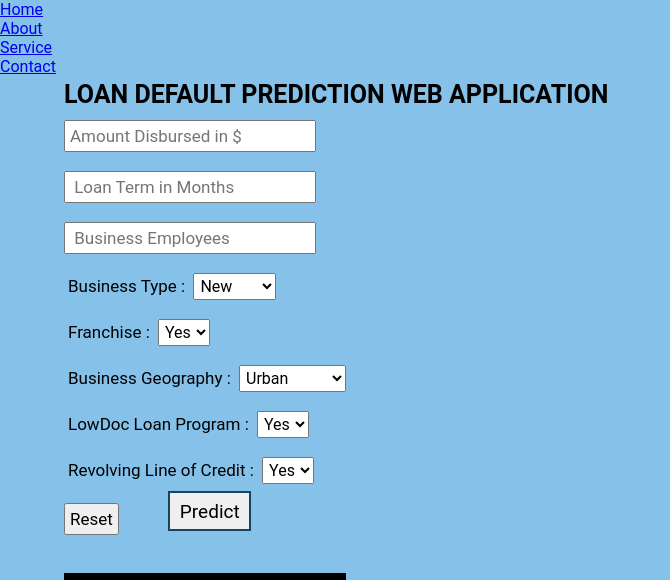
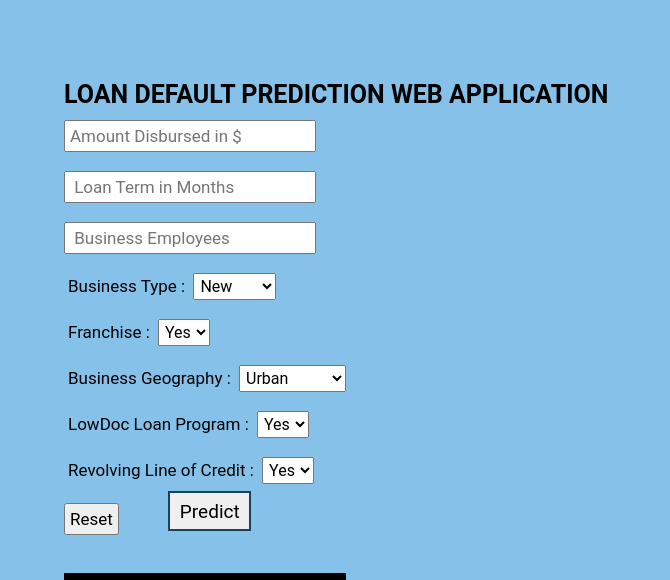
Before and after one commit to vineshbavikkara/Bank-project-excelR, a Flask app: page / in a window 1280 px wide. Shown: the top 580 px of the page, without its empty margins (0-670 px from the left). Run offline with Flask 2, Linux system fonts and the light colour scheme; parts of the project's set-up code (start-up, migrations or seed data) failed here and were passed over.

Commit message:
Update index.html

```diff
--- a/templates/index.html
+++ b/templates/index.html
@@ -6,15 +6,7 @@
 	<meta charset="utf-8">
 </head>
 <body>
-	</div>
-		<ul>
-		<li class="active"><a href="www.google.com">Home</a></li>
-		<li><a href="#">About</a></li>
-		<li><a href="#">Service</a></li>
-		<li><a href="https://www.linkedin.com/in/vinesh-bavikkara-1ab32b17b">Contact</a></li>
-		</ul>
-	</div><br><br>
-		<h1> LOAN DEFAULT PREDICTION WEB APPLICATION </h1>
+<h1> LOAN DEFAULT PREDICTION WEB APPLICATION </h1>
 	<div class="login">
 		<form action="{{url_for('predict')}}" method="post">
 			<input type="number" id="DisbursementGross" name=" DisbursementGross" placeholder="Amount Disbursed in $"required=" required"><br>	<br>
```
